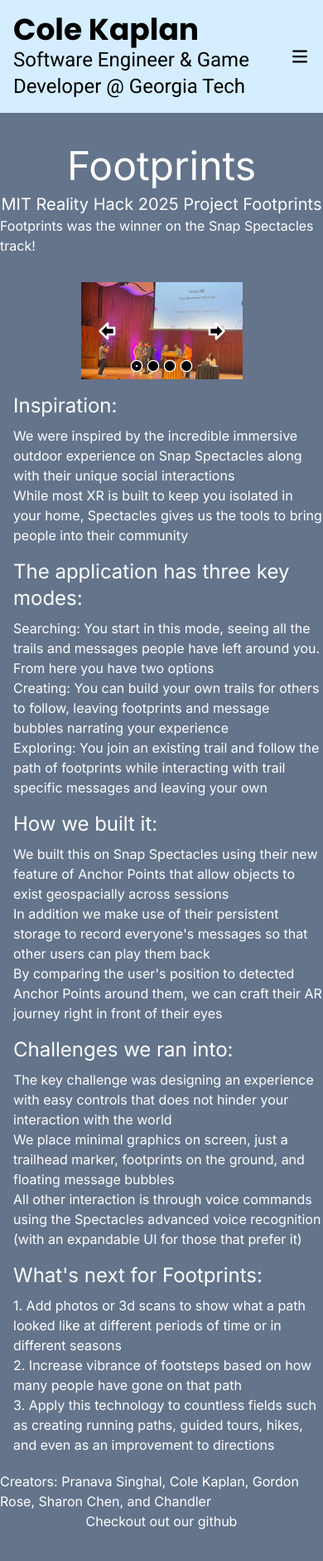
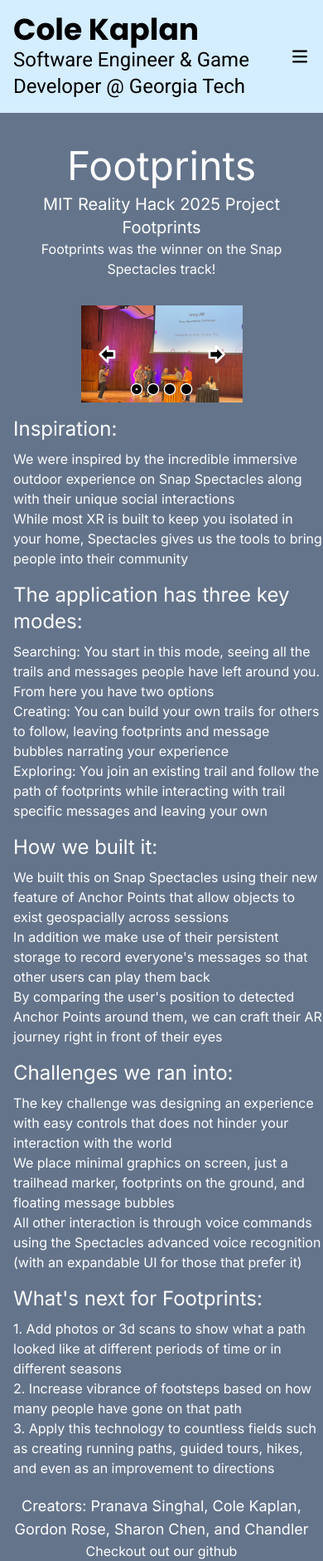
Before and after one commit to ColeKaplan/cole-website, a Next.js app: page /games/Footprints in a window 390 px wide. Shown: the whole page at 83% size. Before the commit the page ends 1845 px from the top, so only its background shows below. Built offline with nearby package versions, Linux system fonts and the light colour scheme; grey boxes are pictures that could not be loaded.

Commit message:
Some mobile text changes for Footprints

```diff
--- a/app/games/Footprints/page.tsx
+++ b/app/games/Footprints/page.tsx
@@ -37,10 +37,10 @@
             </header>
 
 
-            <div className='flex flex-col items-center text-[#ffffff]'>
+            <div className='flex flex-col items-center text-[#ffffff] ml-2 mr-2'>
                 <p className='text-5xl pb-2'>Footprints</p>
-                <p className='text-xl'>MIT Reality Hack 2025 Project Footprints</p>
-                <p>Footprints was the winner on the Snap Spectacles track!</p>
+                <p className='text-xl text-center'>MIT Reality Hack 2025 Project Footprints</p>
+                <p className='text-center'>Footprints was the winner on the Snap Spectacles track!</p>
             </div>
 
             <div className=' max-w-[50dvw] w-[100%] aspect-[10/6] m-auto mt-8 mb-4'>
@@ -98,7 +98,7 @@
 
             <div className='flex flex-col items-center'>
 
-                <p className='text-[#ffffff] pt-1'>Creators:
+                <p className='text-[#ffffff] pt-1 text-center text-lg'>Creators:
                     <a href="https://www.linkedin.com/in/pranavasinghal/" className={`hover:text-[#A0BEE6]`}> Pranava Singhal</a>, Cole Kaplan,
                     <a href="https://www.linkedin.com/in/gordon-rose-asher/" className={`hover:text-[#A0BEE6]`}> Gordon Rose</a>,
                     Sharon Chen, and Chandler
```
